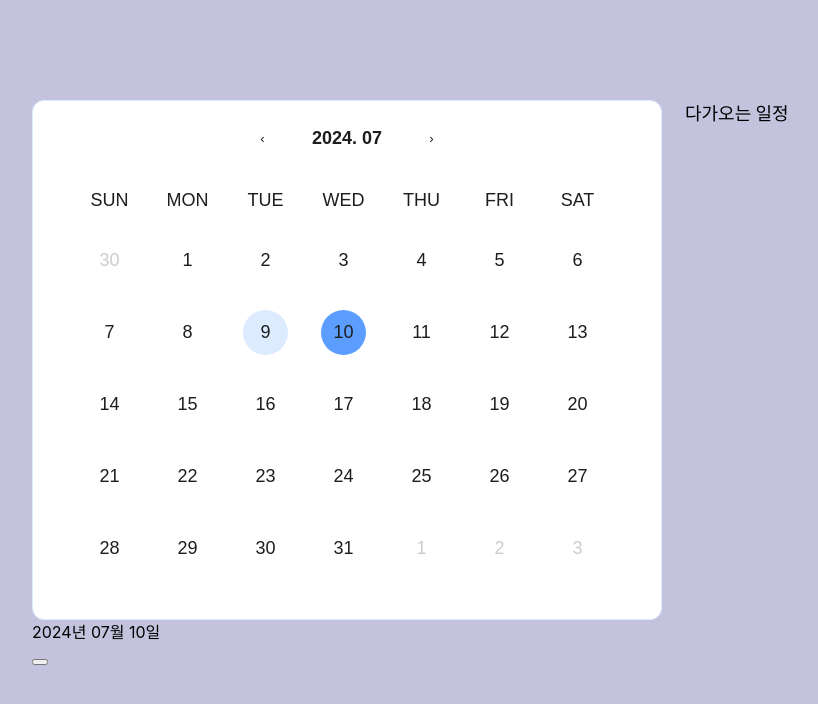
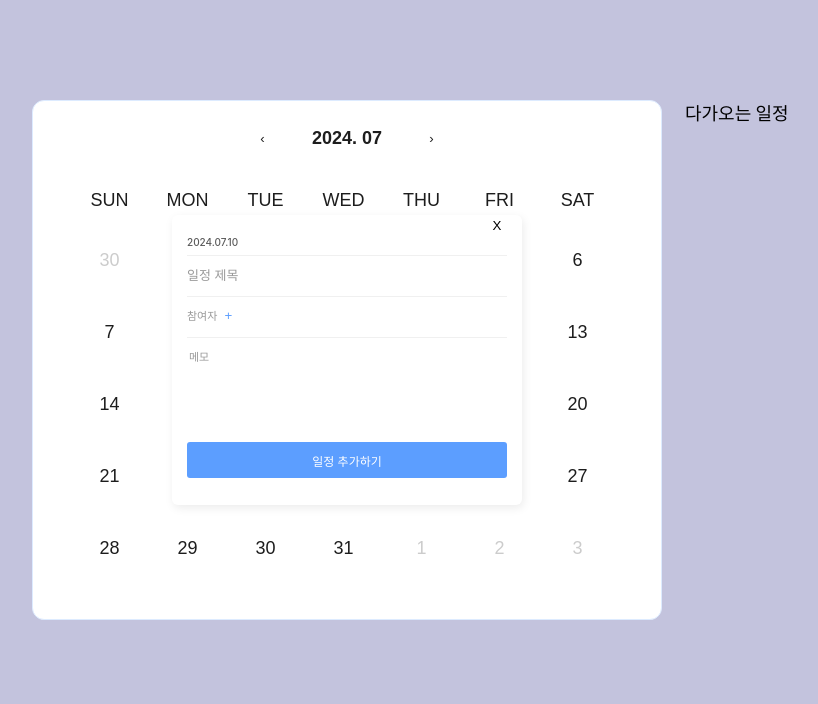
Before and after one commit to Teammanagers/FrontEnd, a React (Vite) app: page /calendar in a window 1280 px wide. Both pictures are taken after a click on the button "10". Shown: the top 704 px of the page, without its empty margins (94-912 px from the left). Built offline with nearby package versions, Linux system fonts and the light colour scheme.

Commit message:
style: 일정 등록 팝업 UI 구현

```diff
--- a/src/components/calendar/Modal.tsx
+++ b/src/components/calendar/Modal.tsx
@@ -1,16 +1,209 @@
+import styled from 'styled-components';
 import * as Popover from '@radix-ui/react-popover';
+import moment from 'moment';
+import { ScheduleInfo } from './types';
+// import { Theme } from '@/style/theme';
 
-const Modal = () => (
-  <Popover.Root>
-    <Popover.Trigger />
+const Container = styled.div`
+  position: absolute;
+  top: 115px;
+  left: 315px;
+`;
+
+const Content = styled(Popover.Content)`
+  display: flex;
+  flex-direction: column;
+  align-items: center;
+  width: 350px;
+  height: 290px;
+  border-radius: 6px;
+  box-shadow: 1.52px 3.04px 9.12px 0 rgb(0, 0, 0, 0.08);
+  background-color: #ffffff;
+
+  hr {
+    width: 320px;
+    height: 0.76px;
+    border: 0;
+    margin: 0 0 5px 0;
+    background-color: #f0f0f0;
+  }
+
+  .header {
+    display: flex;
+    flex-direction: column;
+    width: 320px;
+    margin-bottom: 5px;
+
+    .closed-btn-container {
+      width: inherit;
+      display: flex;
+      justify-content: flex-end;
+
+      .closed-btn {
+        width: 20px;
+        height: 20px;
+        padding: 0;
+        color: black;
+        background-color: white;
+        border: none;
+        cursor: pointer;
+      }
+    }
+    .date {
+      font-size: 10px;
+      font-weight: 500;
+      color: #5a5a5a;
+    }
+  }
+
+  form {
+    width: 320px;
+    display: flex;
+    flex-direction: column;
+
+    .schedule-title {
+      width: inherit;
+      height: 30px;
+      background-color: white;
+      border: none;
+      padding: 0;
+      margin-bottom: 5px;
+      font-size: 13px;
+      font-weight: 700;
+      color: #1d1d1d;
+      outline: none;
+    }
+    .schedule-title::placeholder {
+      font-size: 13px;
+      font-weight: 700;
+      color: #999999;
+    }
+
+    .participants {
+      width: inherit;
+      height: 30px;
+      margin-bottom: 5px;
+
+      span {
+        margin-right: 7px;
+        font-size: 11px;
+        font-weight: 500;
+        color: #999999;
+      }
+
+      .add-participants-btn {
+        background-color: white;
+        padding: 0;
+        border: none;
+        color: #5c9eff;
+        cursor: pointer;
+      }
+    }
+
+    .memo {
+      height: 87px;
+      padding-top: 6px;
+      border: none;
+      margin-bottom: 5px;
+      color: #1d1d1d;
+      font-size: 11px;
+      font-weight: 400;
+      background-color: white;
+      outline: none;
+      resize: none;
+    }
+    .memo::placeholder {
+      font-size: 11px;
+      font-weight: 400;
+      color: #999999;
+    }
+
+    .add-schedule-btn {
+      height: 36px;
+      font-size: 12px;
+      font-weight: 700;
+      border: none;
+      border-radius: 3px;
+      color: white;
+      background-color: #5c9eff;
+      cursor: pointer;
+    }
+  }
+`;
+
+type ModalProps = {
+  date: Date;
+  setSchedule: (schedule: ScheduleInfo) => void;
+  onClose: () => void;
+  isOpen: boolean;
+};
+
+const Modal = ({ date, setSchedule, onClose, isOpen }: ModalProps) => {
+  const handleSubmit = (e: React.FormEvent<HTMLFormElement>) => {
+    e.preventDefault();
+    const target = e.target as HTMLFormElement;
+    const title = (target[0] as HTMLInputElement).value;
+    const memo = (target[2] as HTMLTextAreaElement).value;
+
+    const schedule: ScheduleInfo = {
+      date: moment(date).format('YYYY.MM.DD'),
+      title,
+      memo
+    };
+
+    setSchedule(schedule);
+    console.log(schedule);
+  };
+
+  return (
+    <Container>
+      <Popover.Root open={isOpen} onOpenChange={onClose}>
         <Popover.Anchor />
         <Popover.Portal>
           <Popover.Content>
-        <Popover.Close />
-        <Popover.Arrow />
+            <Content>
+              <div className="header">
+                <Popover.Close asChild>
+                  <div className="closed-btn-container">
+                    <button className="closed-btn" type="button">
+                      X
+                    </button>
+                  </div>
+                </Popover.Close>
+                <span className="date">
+                  {moment(date).format('YYYY.MM.DD')}
+                </span>
+              </div>
+              <hr />
+              <form onSubmit={handleSubmit}>
+                <input
+                  type="text"
+                  className="schedule-title"
+                  placeholder="일정 제목"
+                />
+                <hr />
+                <div className="participants">
+                  <span>참여자</span>
+                  <button className="add-participants-btn" type="button">
+                    +
+                  </button>
+                </div>
+                <hr />
+                <textarea
+                  className="memo"
+                  name="memo"
+                  placeholder="메모"
+                ></textarea>
+                <button className="add-schedule-btn" type="submit">
+                  일정 추가하기
+                </button>
+              </form>
+            </Content>
           </Popover.Content>
         </Popover.Portal>
       </Popover.Root>
+    </Container>
   );
+};
 
 export default Modal;
--- a/src/components/calendar/calendar.tsx
+++ b/src/components/calendar/calendar.tsx
@@ -1,7 +1,8 @@
-import { useState } from 'react';
-import { StyledCalendarWrapper, StyledCalendar } from './styles';
+import { useEffect, useState } from 'react';
+import { StyledCalendarContainer, StyledCalendar } from './styles';
 import moment from 'moment';
 import Modal from './Modal';
+import { ScheduleInfo } from './types';
 
 type ValuePiece = Date | null;
 type Value = ValuePiece | [ValuePiece, ValuePiece];
@@ -9,26 +10,24 @@ type Value = ValuePiece | [ValuePiece, ValuePiece];
 const Calendar = () => {
   const today = new Date();
   const [date, setDate] = useState<Value>(today);
+  const [schedule, setSchedule] = useState<ScheduleInfo | null>({
+    date: '',
+    title: '',
+    memo: ''
+  });
+  const [isModalOpen, setIsModalOpen] = useState<boolean>(false);
 
   const handleDateChange = (newDate: Value) => {
     setDate(newDate);
+    setIsModalOpen(true);
   };
 
-  const formatShortWeekday = (
-    locale: string | undefined,
-    date: Date
-  ): string => {
-    const weekdaysShort = moment.weekdaysShort();
-    const weekdayIndex = moment(date).weekday();
-    const weekdayShort = weekdaysShort[weekdayIndex];
-    return (
-      weekdayShort.charAt(0).toUpperCase() +
-      weekdayShort.slice(1, 3).toLowerCase()
-    );
-  };
+  useEffect(() => {
+    console.log(schedule);
+  }, [schedule]);
 
   return (
-    <StyledCalendarWrapper>
+    <StyledCalendarContainer>
       <StyledCalendar
         locale="en-US"
         value={date}
@@ -42,16 +41,21 @@ const Calendar = () => {
         formatMonthYear={(locale: string | undefined, date: Date) =>
           moment(date).format('YYYY. MM')
         } // 네비게이션에서 2023. 12 이렇게 보이도록 설정
-        formatShortWeekday={formatShortWeekday}
         calendarType="gregory" // 일요일 부터 시작
         showNeighboringMonth={true} // 전달, 다음달 날짜 숨기기
         next2Label={null} // 년도 이동 버튼 숨기기
         prev2Label={null} // 년도 이동 버튼 숨기기
         minDetail="year" // 10년단위 년도 숨기기
       />
-      <div>{moment(date).format('YYYY년 MM월 DD일')}</div>
-      <Modal />
-    </StyledCalendarWrapper>
+      {date && (
+        <Modal
+          date={date}
+          setSchedule={setSchedule}
+          onClose={() => setDate(null)}
+          isOpen={isModalOpen}
+        />
+      )}
+    </StyledCalendarContainer>
   );
 };
 
--- a/src/components/calendar/styles.tsx
+++ b/src/components/calendar/styles.tsx
@@ -2,15 +2,15 @@ import styled from 'styled-components';
 import Calendar from 'react-calendar';
 import 'react-calendar/dist/Calendar.css';
 
-export const StyledCalendarWrapper = styled.div`
+export const StyledCalendarContainer = styled.div`
   width: 630px;
   height: 520px;
   margin-right: 23px;
+  position: relative;
 
   /* display: flex;
   justify-content: center;
   align-items: center; */
-  /* position: relative; */
 
   .react-calendar {
     display: flex;
--- /dev/null
+++ b/src/components/calendar/types.ts
@@ -0,0 +1,5 @@
+export interface ScheduleInfo {
+  date: string;
+  title: string;
+  memo: string;
+}
```
Lines whose indentation alone changed are shown as unchanged.
